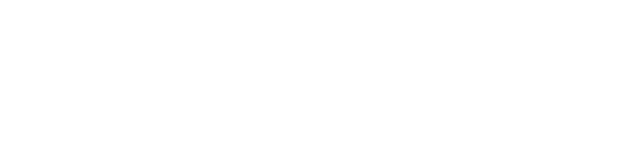
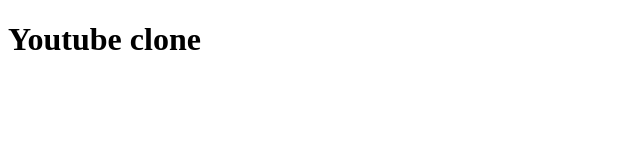
Before and after one commit to Ashutoshkr23/YoutubeClone, a plain HTML site: page index.html in a window 1280 px wide. Shown: the whole page, without its empty margins (0-640 px from the left). Drawn offline with Linux system fonts and the light colour scheme.

Commit message:
Update index.html

```diff
--- a/index.html
+++ b/index.html
@@ -1,12 +1,15 @@
 <!DOCTYPE html>
 <html lang="en">
+
 <head>
     <meta charset="UTF-8">
     <meta http-equiv="X-UA-Compatible" content="IE=edge">
     <meta name="viewport" content="width=device-width, initial-scale=1.0">
     <title>Document</title>
 </head>
+
 <body>
+    <h1>Youtube clone</h1>
+</body>
 
-</body>
 </html>
```
